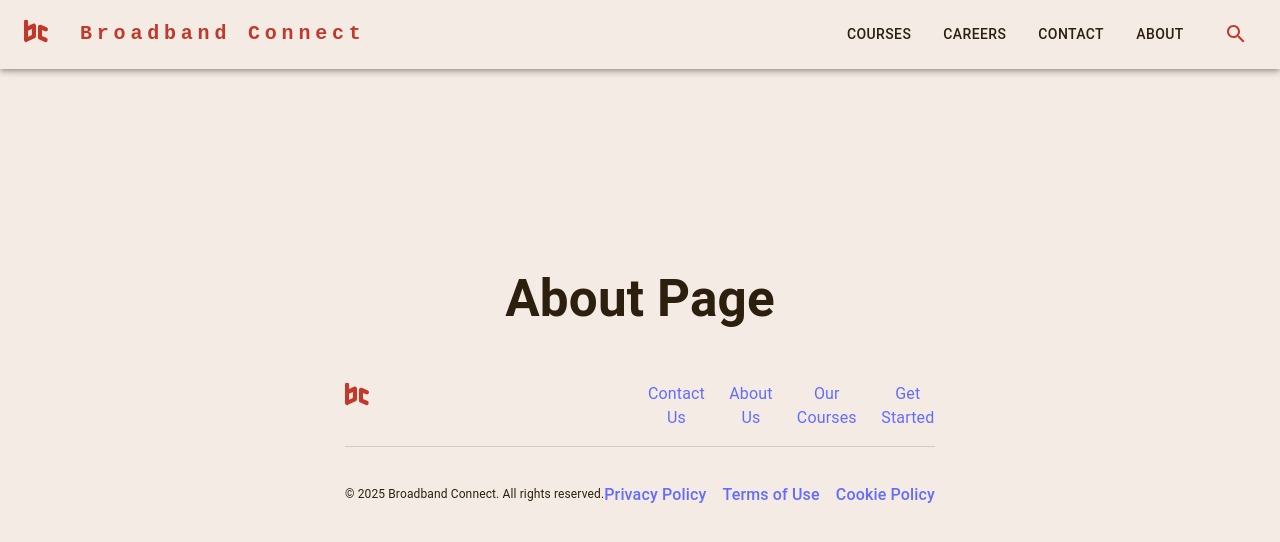
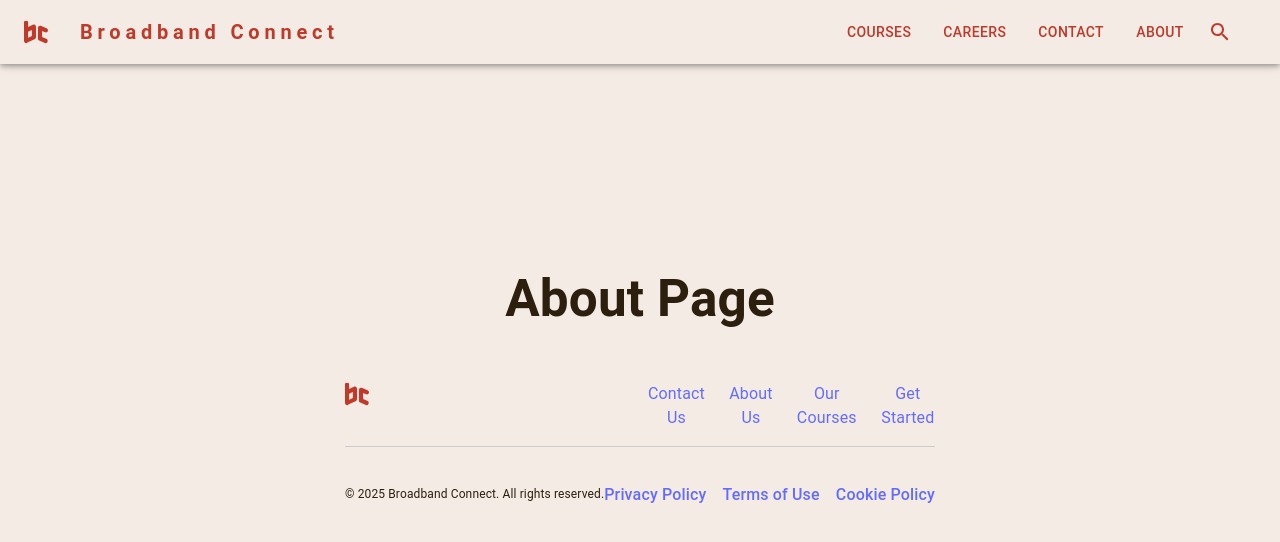
Before and after one commit to alexoserna/broadband-connect, a React (Vite) app in the folder client/: page /about in a window 1280 px wide. Shown: the top 542 px of the page. Built offline with nearby package versions, Linux system fonts and the light colour scheme.

Commit message:
fixed the navbar and got it working properly. Exactly how I wanted actually. Made a couple of adjustments to other elements, like the footer, due to mobile responsiveness issues on smaller screens.

```diff
--- a/client/src/components/Footer.jsx
+++ b/client/src/components/Footer.jsx
@@ -10,7 +10,7 @@ const Footer = () => {
 
     return (
         <Box sx={{
-            padding: '20px 40px', // Padding for the footer
+            padding: {xs: '10px', md: '20px 40px' }, // Padding for the footer
             marginTop: 'auto', // Pushes the footer to the bottom
         }}>
             {/* Main content inside the footer */}
--- a/client/src/components/NavSearch.jsx
+++ b/client/src/components/NavSearch.jsx
@@ -1,85 +1,88 @@
 import React, { useState } from "react";
 import {
     AppBar,
-    Box,
     Toolbar,
     IconButton,
     TextField,
-    InputAdornment,
-    Button,
-    Typography,
     Menu,
     MenuItem,
+    Typography,
+    Box,
     SvgIcon,
     Container,
+    Button
 } from "@mui/material";
+import MenuIcon from "@mui/icons-material/Menu";
 import SearchIcon from "@mui/icons-material/Search";
 import CloseIcon from "@mui/icons-material/Close";
-import MenuIcon from "@mui/icons-material/Menu";
 import { Link } from "react-router-dom";
 import { useTheme } from "@mui/material/styles";
 
 const NavWithSearch = () => {
     const theme = useTheme();
-
-    // State for the search bar and navigation
     const [anchorElNav, setAnchorElNav] = useState(null);
     const [searchOpen, setSearchOpen] = useState(false);
     const [query, setQuery] = useState("");
 
     const pages = ["Courses", "Careers", "Contact", "About"];
 
-    // Handlers for navigation
     const handleOpenNavMenu = (event) => setAnchorElNav(event.currentTarget);
     const handleCloseNavMenu = () => setAnchorElNav(null);
-
-    // Toggle search bar
     const handleToggleSearch = () => setSearchOpen((prev) => !prev);
 
+
     return (
-        <AppBar position="fixed" sx={{ backgroundColor: theme.palette.backgroundCream.main, color: theme.palette.primary.main }}>
+        <AppBar
+            position="fixed"
+            sx={{
+                backgroundColor: theme.palette.backgroundCream.main,
+                color: theme.palette.primary.main,
+            }}
+        >
             <Container maxWidth="xl">
-                <Toolbar disableGutters>
-                    {/* Mobile menu icon */}
-                    <Box sx={{ display: { xs: "flex", md: "none" } }}>
+                <Toolbar disableGutters sx={{ justifyContent: "space-between" }}>
+                    {/* Left Section */}
+                    <Box sx={{ display: "flex", alignItems: "center", position: 'relative' }}>
+                        {/* Mobile Menu Icon */}
                         <IconButton
-                            size="large"
-                            aria-label="account of current user"
+                            sx={{ display: { xs: "flex", md: "none" }, mr: 2 }}
                             onClick={handleOpenNavMenu}
                             color="inherit"
                         >
                             <MenuIcon />
                         </IconButton>
                         <Menu
-                            id="menu-appbar"
                             anchorEl={anchorElNav}
-                            anchorOrigin={{ vertical: "bottom", horizontal: "left" }}
-                            keepMounted
-                            transformOrigin={{ vertical: "top", horizontal: "left" }}
                             open={Boolean(anchorElNav)}
                             onClose={handleCloseNavMenu}
                             sx={{ display: { xs: "block", md: "none" } }}
                         >
                             {pages.map((page) => (
                                 <MenuItem key={page} onClick={handleCloseNavMenu}>
-                                    <Typography component={Link} to={`/${page.toLowerCase()}`} sx={{ textAlign: "center" }}>
+                                    <Typography
+                                        component={Link}
+                                        to={`/${page.toLowerCase()}`}
+                                        sx={{ textAlign: "center" }}
+                                    >
                                         {page}
                                     </Typography>
                                 </MenuItem>
                             ))}
                         </Menu>
-                    </Box>
 
-                    {/* Centered SVG logo */}
+                        {/* Centered SVG logo for mobile view */}
                         <Box
                             sx={{
                                 mr: { xs: 0, md: 4 },
                                 flexGrow: { xs: 1, md: 0 },
-                            justifyContent: { xs: "center", md: "flex-start" },
-                            alignItems: "center",
+                                position: {xs: "absolute", md: 'static'},
+                                left: 'calc(50vw - 50%)',
+                                display: 'flex',
+                                justifyContent: { xs: 'center', md: 'flex-start' },
+                                alignItems: 'center'
                             }}
-                        component={Link} to="/"
-                    >
+                            component={Link}
+                            to="/">
                             <SvgIcon sx={{ color: theme.palette.primary.main }}>
                                 {/* credit: cog icon from https://heroicons.com */}
                                 <svg
@@ -92,101 +95,122 @@ const NavWithSearch = () => {
                                     <path fill="currentColor" className="cls-2" d="M869.61,286.66l-222.09-93.15c-52.57-18.48-110.19,9.09-110.19,93.15v389.65c-.6,41.14,16.56,69.59,51.69,85.2l238.94,99.78c80.78,22.45,117.1-123.83,50.74-160.56l-182.33-77.25v-225.5l117.31,48.11c122.89,30.02,147.8-122.84,55.93-159.44Z" />
                                 </svg>
                             </SvgIcon>
-                    </Box>
+                        </ Box>
 
-                    {/* Desktop logo */}
+                        {/* Logo */}
+                        <Box
+                            component={Link}
+                            to="/"
+                            sx={{
+                                display: "flex",
+                                alignItems: "center",
+                                gap: 1,
+                                textDecoration: "none",
+                                color: theme.palette.primary.main,
+                            }}
+                        >
                             <Typography
                                 variant="h6"
                                 noWrap
-                        component={Link}
-                        to="/"
                                 sx={{
-                            mr: 2,
-                            display: { xs: "none", md: "flex" },
-                            fontFamily: "monospace",
                                     fontWeight: 700,
                                     letterSpacing: ".3rem",
+                                    display: { xs: "none", md: "block" },
                                     color: "inherit",
                                     "&:hover": { color: theme.palette.accent.main },
-                            textDecoration: "none",
-                            flexGrow: 1,
                                 }}
                             >
                                 Broadband Connect
                             </Typography>
+                        </Box>
+                    </Box>
 
-                    {/* Desktop navigation links */}
-                    {!searchOpen && (
+                    {/* Right Section */}
+                    <Box
+                        sx={{
+                            display: "flex",
+                            alignItems: "center",
+                            gap: 1,
+                            flexGrow: { xs: 1, md: 0 },
+                            justifyContent: "flex-end",
+                        }}
+                    >
+                        {/* Search Bar */}
+                        <Box
+                            sx={{
+                                display: { xs: "flex" },
+                                alignItems: "center",
+                                position: "relative",
+                            }}
+                        >
+
+                            {/* Desktop Navigation */}
                             <Box sx={{ display: { xs: "none", md: "flex" }, gap: 2 }}>
                                 {pages.map((page) => (
                                     <Button
                                         key={page}
                                         component={Link}
                                         to={`/${page.toLowerCase()}`}
-                                    onClick={handleCloseNavMenu}
                                         sx={{
-                                        my: 2,
-                                        color: theme.palette.text.primary,
+                                            textDecoration: "none",
+                                            color: theme.palette.primary.main,
                                             "&:hover": { color: theme.palette.accent.main },
-                                        display: "block",
+                                            top: searchOpen ? "-50px" : "0", // Moves up when search is active
+                                            opacity: searchOpen ? 0 : 1, // Fade out when inactive
+                                            transition: "all 0.3s ease",
                                         }}
                                     >
                                         {page}
                                     </Button>
                                 ))}
                             </Box>
-                    )}
 
-                    <Box
-                        sx={{
-                            position: "relative",
-                            display: "flex",
-                            alignContent: 'flex-end',
-                            alignItems: "center",
-                        }}
-                    >
-
-                        {/* Search icon */}
+                            {/* Search Icon */}
                             <IconButton color="inherit" onClick={handleToggleSearch}
                                 sx={{
                                     ml: 3,
                                     top: searchOpen ? "-50px" : "0", // Moves up when search is active
-                                right: "0",
+                                    right: "16px",
                                     opacity: searchOpen ? 0 : 1, // Fade out when inactive
                                     transition: "all 0.3s ease",
                                 }}>
                                 <SearchIcon />
                             </IconButton>
 
+                            {/* Search Input */}
+                            <TextField
+                                autoFocus={searchOpen}
+                                value={query}
+                                onChange={(e) => setQuery(e.target.value)}
+                                placeholder="Search..."
+                                variant="standard"
+                                sx={{
+                                    position: 'absolute',
+                                    right: '56px',
+                                    width: { xs: searchOpen ? "60vw" : "0px", md: searchOpen ? "350px" : "0px" },
+                                    transition: "width 0.3s ease",
+                                    bgcolor: theme.palette.backgroundCream.card,
+                                    input: {
+                                        textIndent: '8px',
+                                    },
+                                }}
+                            />
+
                             {/* Close Icon */}
-                        <IconButton
-                            onClick={handleToggleSearch}
+
+                            <IconButton onClick={handleToggleSearch} color="inherit"
                                 sx={{
-                                position: "absolute",
-                                top: searchOpen ? "0" : "50px", // Moves down into view when search is active
-                                right: "0",
-                                opacity: searchOpen ? 1 : 0, // Fade in when active
+                                    position: 'absolute',
+                                    top: searchOpen ? "0" : "50px",
+                                    right: '16px',
+                                    opacity: searchOpen ? 1 : 0,
+                                    pointerEvents: searchOpen ? "auto" : "none",
                                     transition: "all 0.3s ease",
-                                zIndex: 1300,
-                            }}
-                        >
+                                }}>
                                 <CloseIcon />
                             </IconButton>
 
-                        {/* Text Field */}
-                        <TextField
-                            autoFocus={searchOpen}
-                            variant="standard"
-                            placeholder="Search..."
-                            value={query}
-                            onChange={(e) => setQuery(e.target.value)}
-                            sx={{
-                                width: searchOpen ? "400px" : "0px", // Expand width when active
-                                overflow: "hidden", // Prevent text from overflowing
-                                transition: "width 0.3s ease", // Smooth grow animation
-                                opacity: searchOpen ? 1 : 0, // Fade in when active
-                            }}
-                        />
+                        </Box>
                     </Box>
                 </Toolbar>
             </Container>
--- a/client/src/pages/Home.jsx
+++ b/client/src/pages/Home.jsx
@@ -47,7 +47,7 @@ const Home = () => {
                   backgroundImage: `url(${heroImage})`,
                   backgroundSize: 'cover',          // Ensure the image covers the container
                   backgroundPosition: 'center',     // Center the image
-                  width: {xs: '364px', md: '100%'},                     // Ensure the container spans full width
+                  width: {xs: '336px', md: '100%'},                     // Ensure the container spans full width
                   minHeight: '247px',                // Prevent any width constraints
                   aspectRatio: '1/1',
                 }}
```
Also changed, not shown: client/src/main.jsx (+12 -0 lines). Lines whose indentation alone changed are shown as unchanged.
